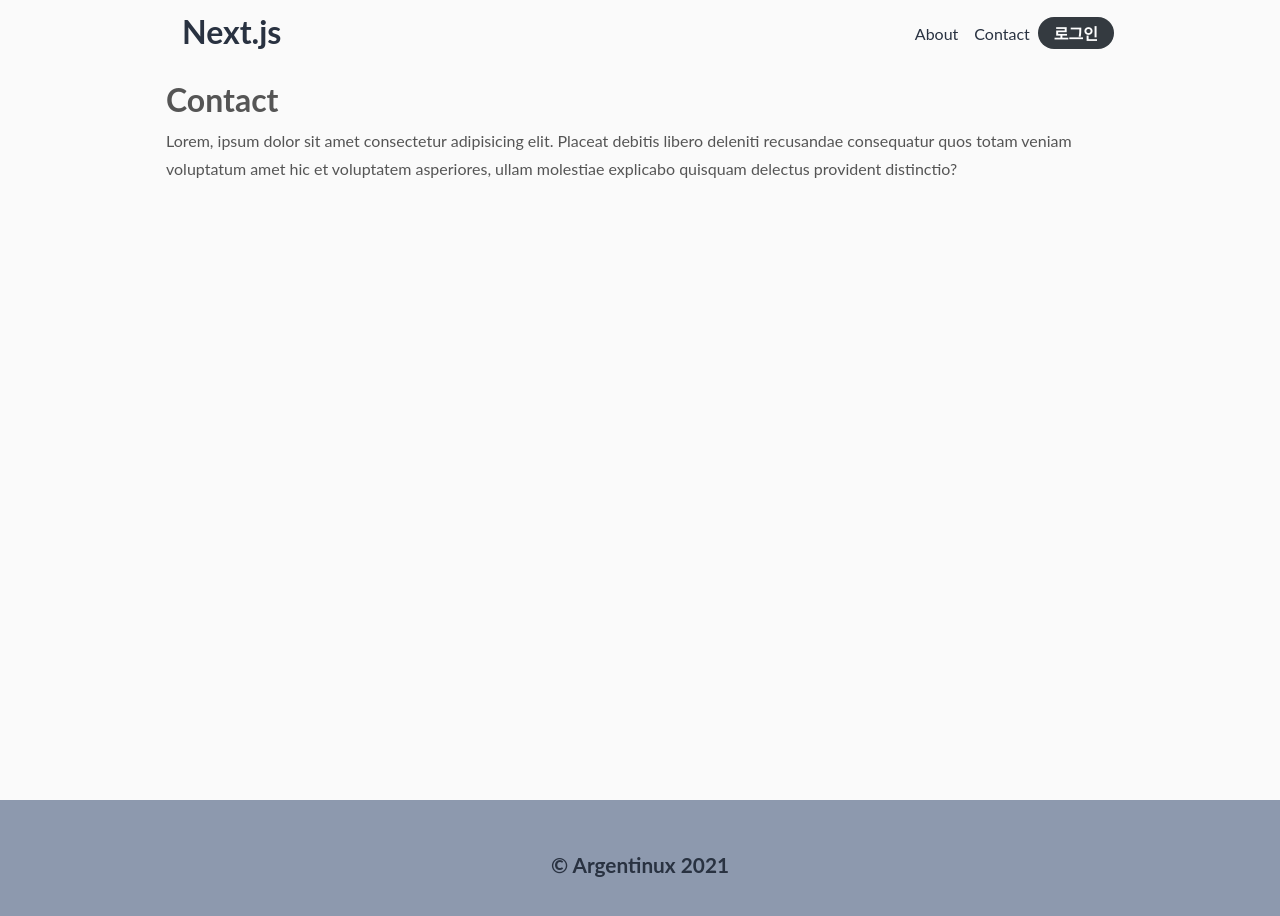
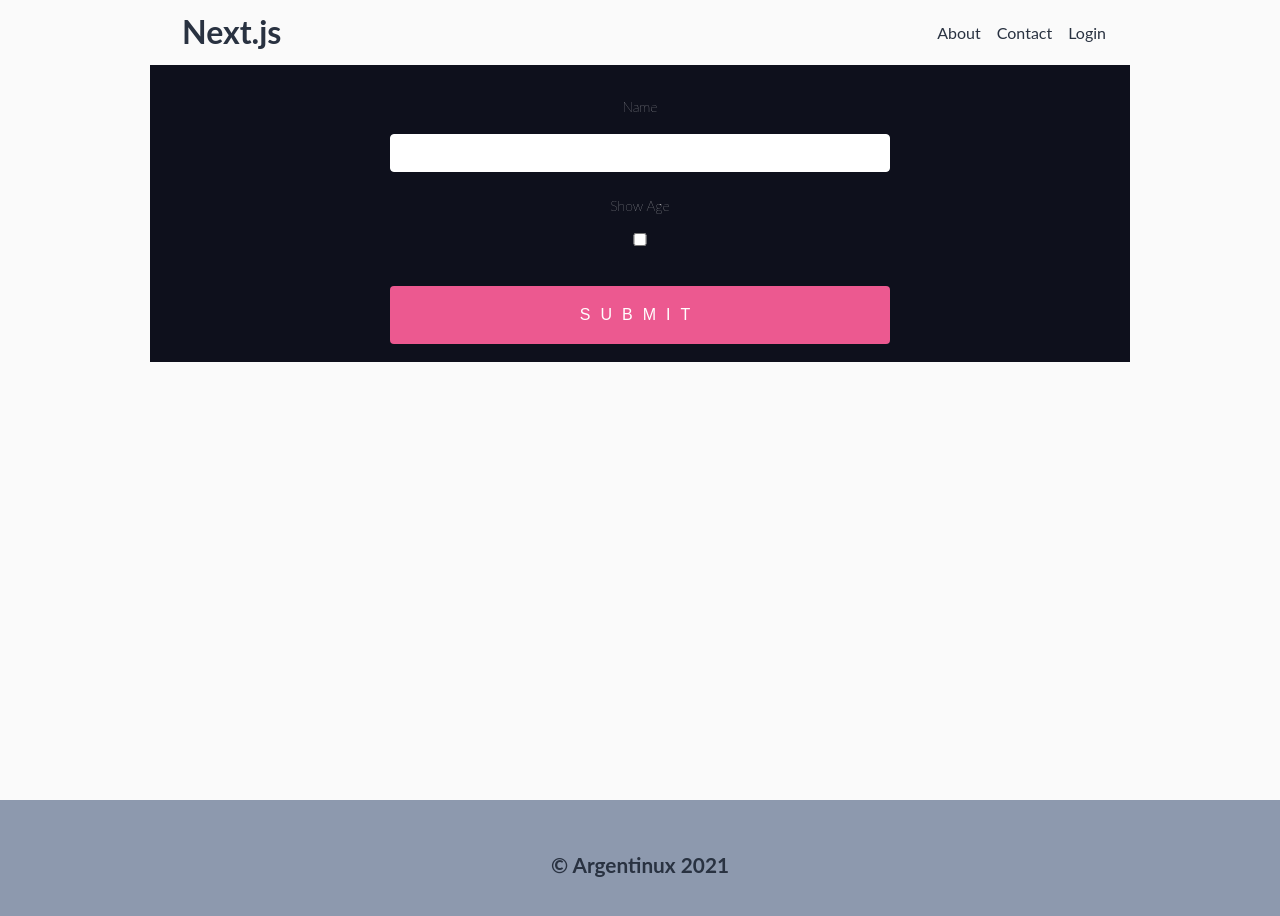
Before and after one commit to kjhg478/nextjs_blog, a Next.js app: page /contact in a window 1280 px wide. Shown: the top 916 px of the page. Built offline with nearby package versions, Linux system fonts and the light colour scheme.

Commit message:
react-hook-form watch

```diff
--- a/src/components/Header.tsx
+++ b/src/components/Header.tsx
@@ -20,17 +20,10 @@ const Header: React.FC<HeaderProps> = () => {
           <nav>
             <AppLink href="/about" label="About" />
             <AppLink href="/contact" label="Contact" />
-            <Login onClick={() => setIsOpened(true)}>로그인</Login>
+            <AppLink href="/login" label="Login"></AppLink>
           </nav>
         </Container>
       </HeaderElement>
-      {isOpened && (
-        <LoginModal
-          setIsOpened={setIsOpened}
-          mainText="로그인"
-          subText="이메일로 로그인"
-        />
-      )}
     </>
   );
 };
@@ -38,17 +31,12 @@ const Header: React.FC<HeaderProps> = () => {
 export default Header;
 
 const Login = styled.button`
-  height: 2rem;
-  padding-left: 1rem;
-  padding-right: 1rem;
+  padding: 0 0.5em;
   font-size: 1rem;
-  border-radius: 1rem;
   border: none;
   outline: none;
-  font-weight: bold;
   word-break: keep-all;
-  background: rgb(52, 58, 64);
-  color: white;
+  color: #293241;
   transition: all 0.125s ease-in 0s;
   cursor: pointer;
 `;
--- a/src/components/global/context/ModalContextProvider.tsx
+++ /dev/null
@@ -1,30 +0,0 @@
-import React, { createContext, useState } from 'react';
-import { Modal } from '../globalModule/Modal';
-import { ModalContent } from '../model/global.common.model';
-
-type ModalContextType = {
-  modalContent: ModalContent;
-  setModalContent: (modalContent: ModalContent) => void;
-};
-
-const defaultValue: ModalContextType = {
-  modalContent: {
-    content: null,
-  },
-  setModalContent: (modalContent: ModalContent) => {},
-};
-
-export const ModalContext = createContext(defaultValue);
-
-export const ModalContextProvider: React.FC = ({ children }) => {
-  const [modalContent, setModalContent] = useState<ModalContent>({
-    content: null,
-  });
-
-  return (
-    <ModalContext.Provider value={{ modalContent, setModalContent }}>
-      {modalContent.content && <Modal />}
-      {children}
-    </ModalContext.Provider>
-  );
-};
--- a/src/components/global/globalModule/LoginModal.tsx
+++ b/src/components/global/globalModule/LoginModal.tsx
@@ -4,14 +4,13 @@ import styled from 'styled-components';
 interface FinalSubmitProps {
   setIsOpened: (e: boolean) => void;
   mainText: string;
-  subText: string;
+  subText?: string;
   thirdText?: string;
 }
 
 export const LoginModal: React.FC<FinalSubmitProps> = ({
   setIsOpened,
   mainText,
-  subText,
 }) => {
   const onClick = () => {
     setIsOpened(false);
@@ -43,7 +42,6 @@ export const LoginModal: React.FC<FinalSubmitProps> = ({
                 />
               </LoginImage>
             </LoginTop>
-            <p className="sub_text">{subText}</p>
             <LoginForm>
               <LoginInput />
               <LoginButton>로그인</LoginButton>
@@ -133,15 +131,10 @@ const BoxWrapper = styled.div`
   flex: 1;
   height: 100%;
   background: #fff;
-  padding-top: 35px;
   overflow-y: auto;
   text-align: left;
   .contract_text {
     font-size: 1.3rem;
     margin-left: 5px;
   }
-
-  .sub_text {
-    margin-left: 5px;
-  }
 `;
--- a/src/components/global/globalModule/Modal.tsx
+++ /dev/null
@@ -1,87 +0,0 @@
-import React, { useContext } from 'react';
-import styled from 'styled-components';
-import { ModalContext } from '../context/ModalContextProvider';
-
-export const Modal: React.FC = () => {
-  const { modalContent, setModalContent } = useContext(ModalContext);
-  const { content } = modalContent;
-  return (
-    <StyledModalWrapper>
-      <StyledModal>
-        <img
-          className="modal_close_btn"
-          src="/images/icons/close_btn.png"
-          alt="닫기버튼 아이콘"
-          onClick={() => {
-            setModalContent({ content: null });
-          }}
-          onKeyDown={() => {}}
-        />
-        {content}
-      </StyledModal>
-    </StyledModalWrapper>
-  );
-};
-
-// const StyledModalHeader = styled.div`
-//   width: 100%;
-//   position: relative;
-
-//   font-weight: bold;
-//   font-size: 14px;
-//   height: 40px;
-
-//   img {
-//     position: absolute;
-//     right: 6px;
-//     top: 6px;
-//     cursor: pointer;
-//     /* font-size: 18px;
-//     line-height: 14px;
-//     position: absolute;
-//     right: 10px; */
-//     border: none;
-//     vertical-align: middle;
-//   }
-// `;
-
-const StyledModalWrapper = styled.div`
-  height: 100vh;
-  position: fixed;
-  top: 0;
-  left: 0;
-  width: 100vw;
-  display: flex;
-  align-items: center;
-  justify-content: center;
-  background-color: rgba(0, 0, 0, 0.3);
-  overflow: hidden;
-  z-index: 1;
-`;
-
-const StyledModal = styled.div`
-  position: relative;
-  min-width: 300px;
-  background: white;
-  border: 1px solid #e0e0e0;
-  padding: 16px;
-  border-radius: 5px;
-  margin-top: -30px;
-  overflow: auto;
-  max-height: 70%;
-  white-space: pre-wrap;
-  max-width: 800px;
-
-  .modal_close_btn {
-    position: absolute;
-    right: 8px;
-    top: 8px;
-    cursor: pointer;
-    /* font-size: 18px;
-    line-height: 14px;
-    position: absolute;
-    right: 10px; */
-    border: none;
-    vertical-align: middle;
-  }
-`;
--- a/src/pages/_app.tsx
+++ b/src/pages/_app.tsx
@@ -1,6 +1,5 @@
 import { AppProps } from 'next/app';
 import { ThemeProvider } from 'styled-components';
-import { ModalContextProvider } from '../components/global/context/ModalContextProvider';
 import GlobalStyle from '../styles/Global';
 import theme from '../styles/theme';
 
@@ -8,12 +7,10 @@ interface CustomAppProps extends AppProps {}
 
 const CustomApp: React.FC<CustomAppProps> = ({ Component, pageProps }) => {
   return (
-    <ModalContextProvider>
-      <ThemeProvider theme={theme}>
-        <Component {...pageProps} />
-        <GlobalStyle />
-      </ThemeProvider>
-    </ModalContextProvider>
+    <ThemeProvider theme={theme}>
+      <Component {...pageProps} />
+      <GlobalStyle />
+    </ThemeProvider>
   );
 };
 
--- a/src/pages/contact.tsx
+++ b/src/pages/contact.tsx
@@ -1,22 +1,67 @@
-import React from 'react'
+import React from 'react';
+import { useForm } from 'react-hook-form';
 import Layout from '../components/Layout';
-import { Container } from '../styles/Container';
+import { ContactContainer, Container } from '../styles/Container';
 
 interface ContactProps {
-
+  name: string;
+  showAge: boolean;
+  age: number;
 }
 
 const Contacts: React.FC<ContactProps> = () => {
-    return (
+  const {
+    register,
+    watch,
+    formState: { errors },
+    handleSubmit,
+  } = useForm<ContactProps>();
+  const watchShowAge = watch('showAge', false); // you can supply default value as second argument
+  const watchAllFields = watch(); // when pass nothing as argument, you are watching everything
+  const watchFields = watch(['showAge', 'name']); // you can also target specific fields by their names
+
+  const onSubmit = (data: ContactProps) => {
+    alert(JSON.stringify(data));
+  };
+
+  console.log('watchAllFields', watchAllFields);
+  console.log('watchFields', watchFields);
+  return (
     <Layout pageTitle="Contact">
-        <Container>
-        <h1>Contact </h1>
-        <p>
-            Lorem, ipsum dolor sit amet consectetur adipisicing elit. Placeat debitis libero deleniti recusandae consequatur quos totam veniam voluptatum amet hic et voluptatem asperiores, ullam molestiae explicabo quisquam delectus provident distinctio?
-        </p>
-        </Container>
+      <ContactContainer>
+        <form onSubmit={handleSubmit(onSubmit)}>
+          <label>Name</label>
+          <input
+            type="text"
+            {...register('name', { required: true, maxLength: 50 })}
+          />
+          {errors.name && (
+            <p>{'The Name Field is Required and must be > 49 characters'}</p>
+          )}
+          <label>Show Age</label>
+          <input type="checkbox" {...register('showAge')} />
+          {watchShowAge && (
+            <>
+              <label>Age</label>
+              <input type="number" {...register('age', { min: 50 })} />
+              {errors.name && <p>{'The number must be greater then 49'}</p>}
+            </>
+          )}
+          {/* based on yes selection to display Age */}
+          <input type="submit" />
+        </form>
+        <div>
+          {watchAllFields.name ? (
+            <>
+              <label>Watched Fields:</label>name: {watchAllFields.name}
+            </>
+          ) : (
+            ''
+          )}
+        </div>
+      </ContactContainer>
     </Layout>
-    )
-}
+  );
+};
 
 export default Contacts;
--- a/src/pages/login.tsx
+++ b/src/pages/login.tsx
@@ -10,11 +10,12 @@ interface LoginProps {
 }
 
 const Login: React.FC<LoginProps> = () => {
-  const { register, handleSubmit } = useForm<LoginProps>();
+  const { register, handleSubmit, getValues } = useForm<LoginProps>();
   const [result, setResult] = useState('');
   const onSubmit: SubmitHandler<LoginProps> = (data) => {
+    const getData = getValues();
+    console.log(getData);
     setResult(JSON.stringify(data));
-    console.log(data);
   };
 
   return (
--- a/src/styles/Container.ts
+++ b/src/styles/Container.ts
@@ -6,13 +6,152 @@ export const Container = styled.div`
   padding: 8px 16px;
 `;
 
-export const HeroContainer =styled.section`
+export const HeroContainer = styled.section`
   width: 100%;
   height: 500px;
-    background: ${({theme}) => theme.primary};
-    color: ${({theme}) => theme.light};
+  background: ${({ theme }) => theme.primary};
+  color: ${({ theme }) => theme.light};
   display: flex;
   flex-direction: column;
   justify-content: center;
   align-items: center;
 `;
+
+export const ContactContainer = styled.div`
+  max-width: 980px;
+  margin: 0 auto;
+  padding: 8px 16px;
+  background: ${({ theme }) => theme.react_hook_form_bacground};
+  form {
+    max-width: 500px;
+    margin: 0 auto;
+  }
+
+  h1 {
+    font-weight: 100;
+    color: white;
+    text-align: center;
+    padding-bottom: 10px;
+    border-bottom: 1px solid rgb(79, 98, 148);
+  }
+
+  .form {
+    background: #0e101c;
+    max-width: 400px;
+    margin: 0 auto;
+  }
+
+  p {
+    color: #bf1650;
+  }
+
+  p::before {
+    display: inline;
+    content: '⚠ ';
+  }
+
+  input {
+    display: block;
+    box-sizing: border-box;
+    width: 100%;
+    border-radius: 4px;
+    border: 1px solid white;
+    padding: 10px 15px;
+    margin-bottom: 10px;
+    font-size: 14px;
+  }
+
+  label {
+    line-height: 2;
+    text-align: left;
+    display: block;
+    margin-bottom: 13px;
+    margin-top: 20px;
+    color: white;
+    font-size: 14px;
+    font-weight: 200;
+    text-align: center;
+  }
+
+  button[type='submit'],
+  input[type='submit'] {
+    background: #ec5990;
+    color: white;
+    text-transform: uppercase;
+    border: none;
+    margin-top: 40px;
+    padding: 20px;
+    font-size: 16px;
+    font-weight: 100;
+    letter-spacing: 10px;
+  }
+
+  button[type='submit']:hover,
+  input[type='submit']:hover {
+    background: #bf1650;
+  }
+
+  button[type='submit']:active,
+  input[type='button']:active,
+  input[type='submit']:active {
+    transition: 0.3s all;
+    transform: translateY(3px);
+    border: 1px solid transparent;
+    opacity: 0.8;
+  }
+
+  input:disabled {
+    opacity: 0.4;
+  }
+
+  input[type='button']:hover {
+    transition: 0.3s all;
+  }
+
+  button[type='submit'],
+  input[type='button'],
+  input[type='submit'] {
+    -webkit-appearance: none;
+  }
+
+  /* input[type="checkbox"] {
+  margin: auto;
+} */
+
+  .App {
+    max-width: 600px;
+    margin: 0 auto;
+  }
+
+  button[type='button'] {
+    display: block;
+    appearance: none;
+    background: #333;
+    color: white;
+    border: none;
+    text-transform: uppercase;
+    padding: 10px 20px;
+    border-radius: 4px;
+  }
+
+  hr {
+    margin-top: 30px;
+  }
+
+  div {
+    color: white;
+    font-size: 15px;
+    font-weight: 200;
+  }
+
+  button {
+    display: block;
+    appearance: none;
+    margin-top: 40px;
+    border: 1px solid #333;
+    margin-bottom: 20px;
+    text-transform: uppercase;
+    padding: 10px 20px;
+    border-radius: 4px;
+  }
+`;
--- a/src/styles/theme.ts
+++ b/src/styles/theme.ts
@@ -5,6 +5,7 @@ const defaultTheme = {
   light: '#8d99ae',
   primary: '#011627',
   secondary: '#ef476f',
+  react_hook_form_bacground: '#0e101c',
 };
 
 export type ThemeType = typeof defaultTheme;
```
Also changed, not shown: src/styles/Global.ts (+7 -7 lines). Lines whose indentation alone changed are shown as unchanged.
